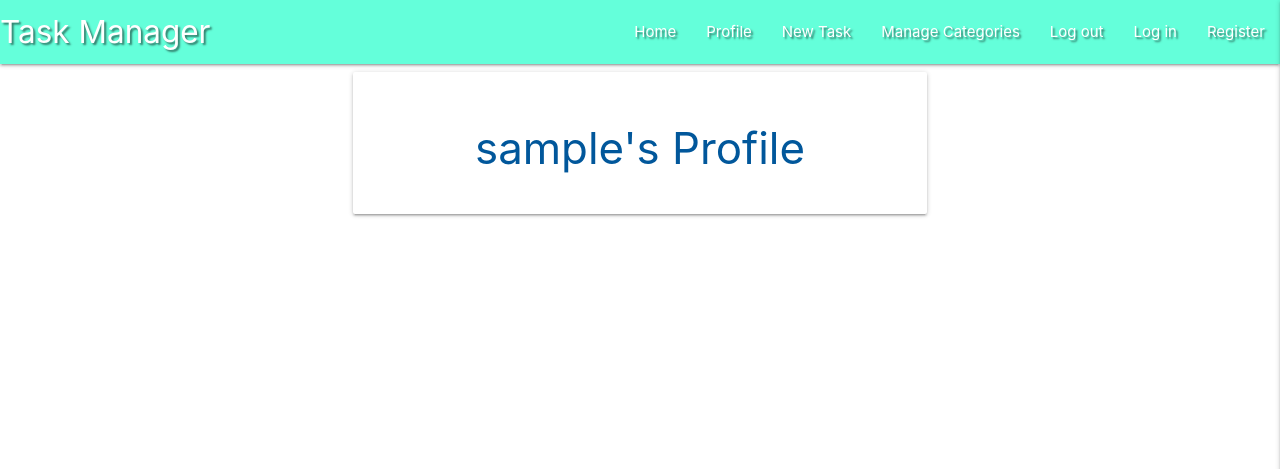
After one commit to carrozw/task_manager, a Flask app: page /profile/1 in a window 1280 px wide. The commit adds this page. Shown: the top 469 px of the page. Run offline with Flask 2, Linux system fonts and the light colour scheme; the visitor is signed in with stand-in values (Sample User, id 1); a database or web service that is not in the repository returns one stand-in record (values such as "Sample title"); some libraries are stand-ins or nearby versions.

Commit message:
add session user profile

```diff
--- a/app.py
+++ b/app.py
@@ -35,7 +35,6 @@ def register():
             flash("Username already exists")
             return redirect(url_for("register"))
 
-
         register = {
             "username": request.form.get("username").lower(),
             "password": generate_password_hash(request.form.get("password"))
@@ -45,7 +44,44 @@ def register():
         # put the new user into 'session' cookie
         session["user"] = request.form.get("username").lower()
         flash("Registration Successful!")
+        return redirect(url_for("profile", username=session["user"]))
     return render_template("register.html")
+
+
+@app.route("/login", methods=["GET", "POST"])
+def login():
+    if request.method == "POST":
+        # check if username exists in db
+        existing_user = mongo.db.users.find_one(
+            {"username": request.form.get("username").lower()})
+
+        if existing_user:
+            # ensure hashed password matches
+            if check_password_hash(
+                    existing_user["password"], request.form.get("password")):
+                        session["user"] = request.form.get("username").lower()
+                        flash("Welcome, {}".format(
+                            request.form.get("username")))
+                        return redirect(url_for(
+                            "profile", username=session["user"]))
+            else:
+                # invalid password match
+                flash("Incorrect Username and/or Password")
+                return redirect(url_for("login"))
+        else:
+            # username doesn't exist
+            flash("Incorrect Username and/or Password")
+            return redirect(url_for("login"))
+
+    return render_template("login.html")
+
+
+@app.route("/profile/<username>", methods=["GET", "POST"])
+def profile(username):
+    # grab the session user's username from db
+    username = mongo.db.users.find_one(
+        {"username": session["user"]})["username"]
+    return render_template("profile.html", username=username)
 
 
 if __name__ == "__main__":
--- a/templates/base.html
+++ b/templates/base.html
@@ -23,11 +23,11 @@
                 <a href="#" data-target="mobile-demo" class="sidenav-trigger right"><i class="fas fa-bars">menu</i></a>
                 <ul class="right hide-on-med-and-down">
                     <li><a href="{{ url_for('get_tasks') }}">Home</a></li>
-                    <li><a href="#">Profile</a></li>
+                    <li><a href="{{ url_for('profile', username=session['user']) }}">Profile</a></li>
                     <li><a href="#">New Task</a></li>
                     <li><a href="#">Manage Categories</a></li>
                     <li><a href="#">Log out</a></li>
-                    <li><a href="#">Log in</a></li>
+                    <li><a href="{{ url_for('login') }}">Log in</a></li>
                     <li><a href="{{ url_for('register') }}">Register</a></li>
                 </ul>
             </div>
@@ -36,11 +36,11 @@
         <ul class="sidenav" id="mobile-demo">
             <li> <h4 class="center-align light-blue-text text-darken-4">Task Manager</h4></li>
             <li><a href="{{ url_for('get_tasks') }}">Home</a></li>
-            <li><a href="#">Profile</a></li>
+            <li><a href="{{ url_for('profile', username=session['user']) }}">Profile</a></li>
             <li><a href="#">New Task</a></li>
             <li><a href="#">Manage Categories</a></li>
             <li><a href="#">Log out</a></li>
-            <li><a href="#">Log in</a></li>
+            <li><a href="{{ url_for('login') }}">Log in</a></li>
             <li><a href="{{ url_for('register') }}">Register</a></li>
         </ul>
     </header>
--- /dev/null
+++ b/templates/profile.html
@@ -0,0 +1,15 @@
+{% extends "base.html" %}
+{% block content %}
+
+
+    <div class="row">
+        <div class="col s12 m8 offset-m2">
+            <div class="card-panel">
+            <h3 class="center-align light-blue-text text-darken-4">
+                {{ username }}'s Profile
+            </h3>
+            </div>
+        </div>
+    </div>
+
+{% endblock %}
```
Also changed, not shown: templates/register.html (+7 -0 lines).
